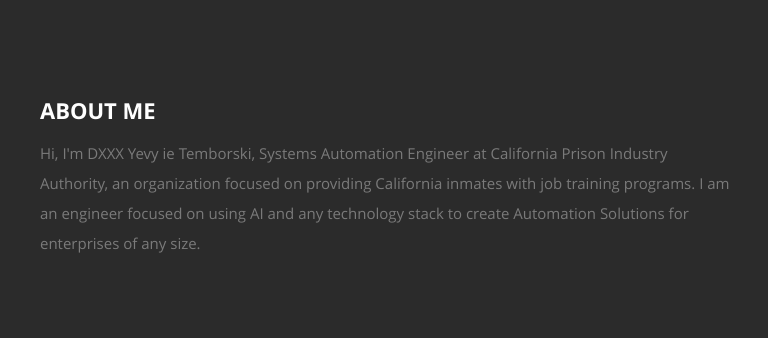
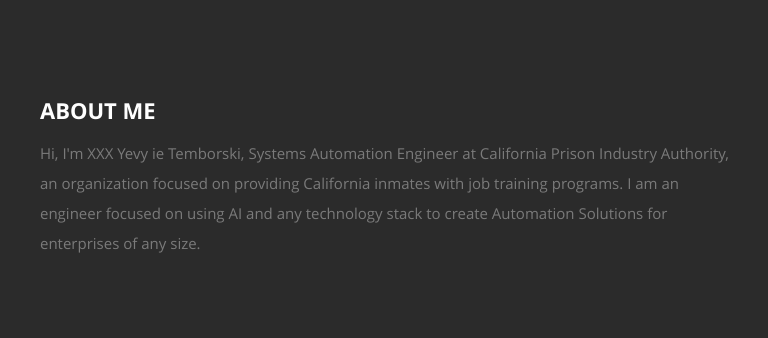
Before and after one commit to Boryevski/azure-resume, a plain HTML site: page frontend/index.html in a window 1280 px wide. Shown: the part 800-1138 px from the top of the page, 365-1133 px from the left. Drawn offline with nearby package versions, Linux system fonts and the light colour scheme; no server answers.

Commit message:
Updated Index.html

```diff
--- a/frontend/index.html
+++ b/frontend/index.html
@@ -87,7 +87,7 @@
 
             <h2>ABOUT ME</h2>
 
-            <p> Hi, I'm DXXX Yevy ie Temborski, <span>Systems Automation Engineer at California Prison Industry Authority</span>, <span> an organization focused on providing California inmates with job training programs.</span>
+            <p> Hi, I'm XXX Yevy ie Temborski, <span>Systems Automation Engineer at California Prison Industry Authority</span>, <span> an organization focused on providing California inmates with job training programs.</span>
                I am an engineer focused on using AI and any technology stack to create Automation Solutions for enterprises of any size.
 
          </br>
```
